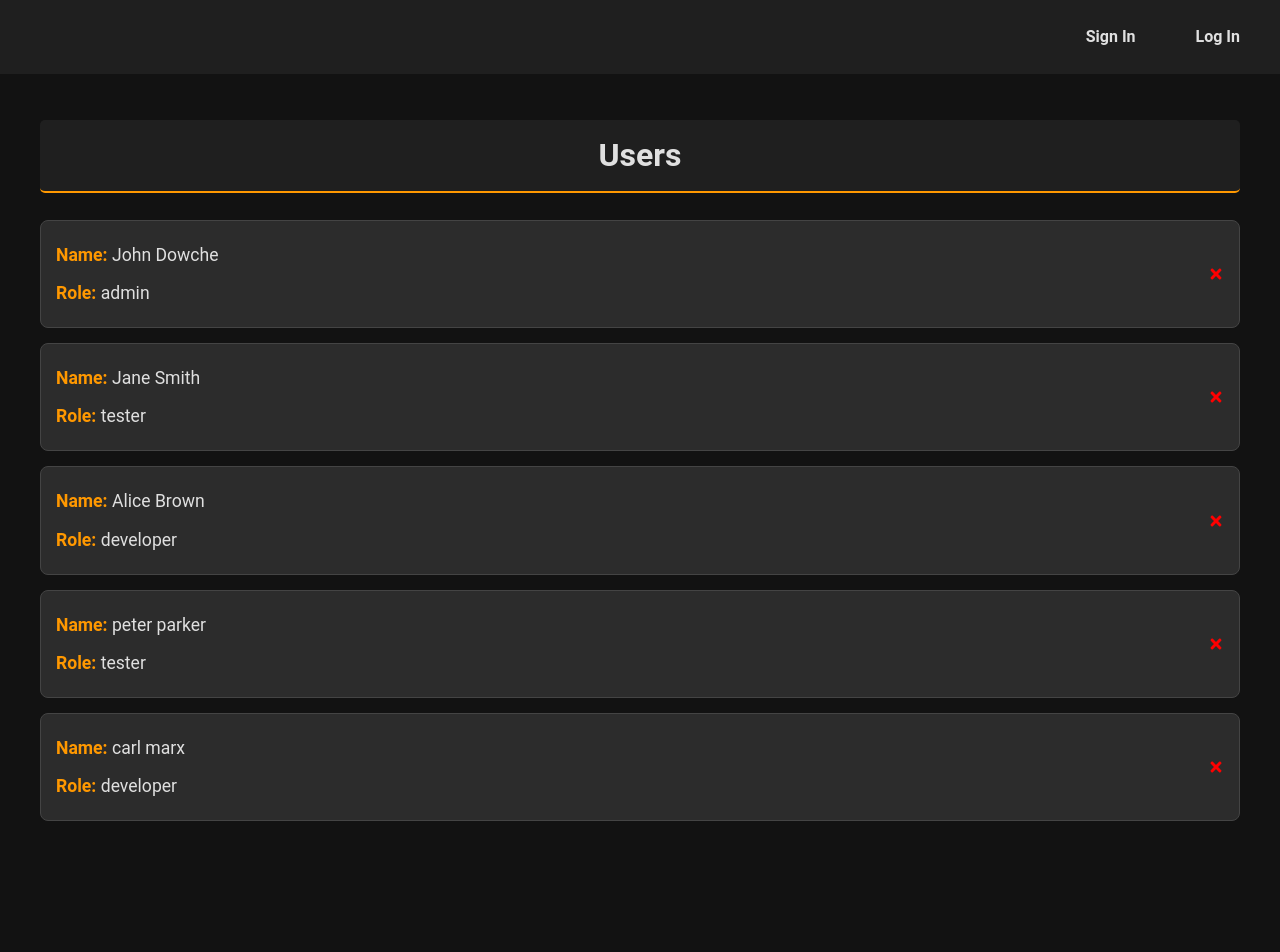
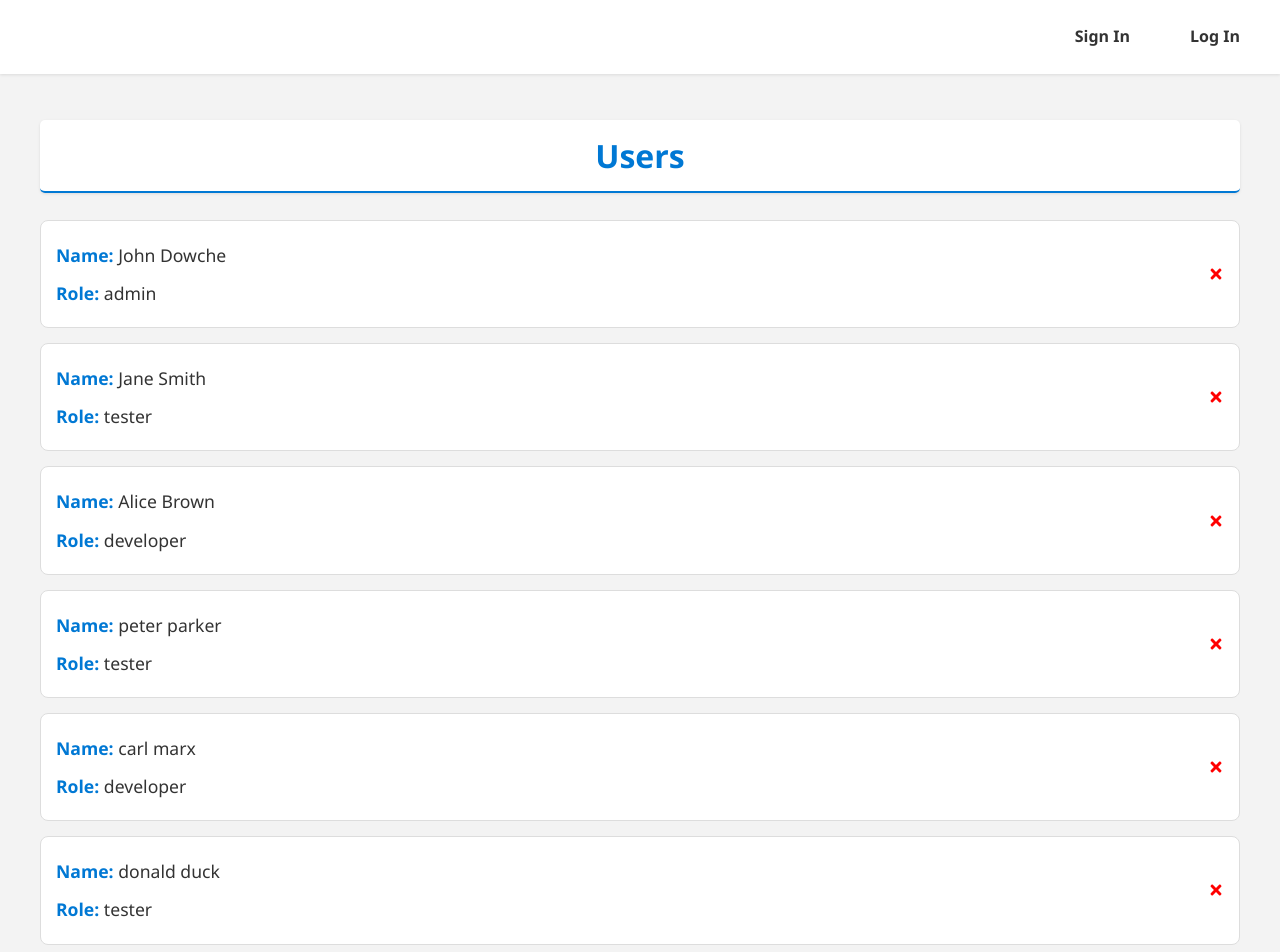
Before and after one commit to dheeraj1780/React-Basic-App, a React (Create React App) app: page /users in a window 1280 px wide. Shown: the top 952 px of the page. Before the commit the page ends 856 px from the top, so only its background shows below. Built offline with nearby package versions, Linux system fonts and the light colour scheme; data requests are answered from the project's data file.

Commit message:
changed theme and made sure proper running of function

```diff
--- a/server/db.json
+++ b/server/db.json
@@ -79,6 +79,30 @@
           "day": "8/22/2024"
         }
       ]
+    },
+    {
+      "id": "8739",
+      "firstname": "donald",
+      "lastname": "duck",
+      "role": "tester",
+      "username": "duck",
+      "password": "123",
+      "tasks": []
+    },
+    {
+      "id": "1747",
+      "firstname": "virat",
+      "lastname": "kohli",
+      "role": "admin",
+      "username": "vk",
+      "password": "123",
+      "tasks": [
+        {
+          "id": "5566",
+          "text": "play cricket",
+          "day": "8/26/2024"
+        }
+      ]
     }
   ]
 }
--- a/src/App.js
+++ b/src/App.js
@@ -29,7 +29,7 @@ function App() {
   // Add a new user and persist to server
   const addUser = async (user) => {
     const id = Math.floor(Math.random() * 10000) + 1;
-    const newUser = { id, ...user };
+    const newUser = { id:id.toString(), ...user };
 
     try {
       const response = await axios.post('http://localhost:5000/users', newUser);
--- a/src/components/Tasks.js
+++ b/src/components/Tasks.js
@@ -15,9 +15,15 @@ const Tasks = ({ user, tasks, goBack, onAdd, showAdd, addTask, deleteTask }) =>
         onClick={onAdd}
       />
       {showAdd && <AddTask user={user.id} onAdd={addTask} />}
-      {userTasks.map((task) => (
-        <Task key={task.id} task={task} onDelete={() => deleteTask(user.id, task.id)} />
-      ))}
+      {userTasks?.length
+      ?(
+        <>
+        {userTasks.map((task) => (
+          <Task key={task.id} task={task} onDelete={() => deleteTask(user.id, task.id)} />
+        ))}
+        </>
+      ):<p>No tasks assigned</p>
+      }
       <Button onClick={goBack} text='Back'/>
     </div>
   );
--- a/src/index.css
+++ b/src/index.css
@@ -1,8 +1,8 @@
 /* Global styles */
 body {
-  font-family: 'Roboto', sans-serif;
-  background-color: #121212; /* Dark background */
-  color: #e0e0e0; /* Light text */
+  font-family: 'Segoe UI', Tahoma, Geneva, Verdana, sans-serif;
+  background-color: #f3f3f3; /* Light background */
+  color: #333333; /* Dark text */
   margin: 0;
   padding: 0;
   line-height: 1.6;
@@ -18,19 +18,21 @@ body {
 /* Header */
 h2 {
   font-size: 2em;
-  color: #e0e0e0; /* Light text */
+  color: #0078d4; /* Microsoft blue */
   text-align: center;
   padding: 10px;
-  background-color: #1f1f1f; /* Slightly lighter dark background */
-  border-bottom: 2px solid #ff9800; /* Accent color */
+  background-color: #ffffff; /* White background */
+  border-bottom: 2px solid #0078d4; /* Accent color */
   border-radius: 5px;
+  box-shadow: 0px 1px 3px rgba(0, 0, 0, 0.1); /* Subtle shadow */
 }
 
 /* Navbar */
 .navbar {
-  background-color: #1f1f1f; /* Darker background */
+  background-color: #ffffff; /* White background */
   overflow: hidden;
   padding: 10px;
+  box-shadow: 0px 1px 3px rgba(0, 0, 0, 0.1); /* Subtle shadow */
 }
 
 .navbar-links {
@@ -47,7 +49,7 @@ h2 {
 
 .navbar-links li a {
   display: block;
-  color: #e0e0e0; /* Light text */
+  color: #333333; /* Dark text */
   text-align: center;
   padding: 14px 20px;
   text-decoration: none;
@@ -55,14 +57,14 @@ h2 {
 }
 
 .navbar-links li a:hover {
-  background-color: #ff9800; /* Accent color */
-  color: #121212; /* Dark background */
+  background-color: #e1e1e1; /* Light gray on hover */
+  color: #0078d4; /* Microsoft blue on hover */
   border-radius: 5px;
 }
 
 .btn {
-  background-color: #ff9800; /* Accent color */
-  color: #121212; /* Dark text */
+  background-color: #0078d4; /* Microsoft blue */
+  color: #ffffff; /* White text */
   border: none;
   padding: 10px 20px;
   text-decoration: none;
@@ -72,15 +74,15 @@ h2 {
 }
 
 .btn:hover {
-  background-color: #e68900; /* Darker accent color */
+  background-color: #005a9e; /* Darker blue on hover */
 }
 
 /* Form */
 .add-form {
-  background-color: #1f1f1f; /* Dark background */
+  background-color: #ffffff; /* White background */
   padding: 20px;
   border-radius: 5px;
-  box-shadow: 0 0 10px rgba(0, 0, 0, 0.5);
+  box-shadow: 0px 1px 3px rgba(0, 0, 0, 0.1); /* Subtle shadow */
   margin-top: 20px;
 }
 
@@ -92,27 +94,27 @@ h2 {
   display: block;
   margin-bottom: 5px;
   font-weight: bold;
-  color: #ff9800; /* Accent color */
+  color: #333333; /* Dark text */
 }
 
 .form-control input {
   width: 100%;
   padding: 10px;
   font-size: 1em;
-  border: 1px solid #333;
-  background-color: #333; /* Darker input background */
-  color: #e0e0e0; /* Light text */
+  border: 1px solid #ccc;
+  background-color: #ffffff; /* White background */
+  color: #333333; /* Dark text */
   border-radius: 5px;
 }
 
 
 /* User */
 .user {
-  background-color: #2c2c2c; /* Dark gray background */
-  border: 1px solid #444; /* Subtle border for definition */
+  background-color: #ffffff; /* White background */
+  border: 1px solid #ddd; /* Light border */
   padding: 15px;
   margin-bottom: 15px;
-  border-radius: 8px; /* Slightly larger radius for smoother corners */
+  border-radius: 8px; /* Smooth corners */
   display: flex;
   justify-content: space-between;
   align-items: center;
@@ -120,7 +122,7 @@ h2 {
 }
 
 .user:hover {
-  box-shadow: 0 4px 8px rgba(0, 0, 0, 0.3); /* Shadow on hover for a lifted effect */
+  box-shadow: 0px 4px 8px rgba(0, 0, 0, 0.1); /* Lifted effect on hover */
 }
 
 .user-info {
@@ -131,11 +133,11 @@ h2 {
 .user-info p {
   margin: 5px 0;
   font-size: 1.1em;
-  color: #e0e0e0; /* Light text */
+  color: #333333; /* Dark text */
 }
 
 .user-info p b {
-  color: #ff9800; /* Accent color for labels */
+  color: #0078d4; /* Microsoft blue for labels */
 }
 
 .user-actions {
@@ -150,8 +152,8 @@ h2 {
 
 /* Tasks */
 .task {
-  background-color: #333;
-  border: 1px solid #444;
+  background-color: #ffffff; /* White background */
+  border: 1px solid #ddd;
   padding: 15px;
   margin-bottom: 15px; /* Adds space between tasks */
   border-radius: 6px;
@@ -168,37 +170,37 @@ h2 {
 .task h3 {
   margin: 0;
   font-size: 1.2em;
-  color: #ff9800; /* Accent color for task title */
+  color: #0078d4; /* Microsoft blue for task title */
 }
 
 .task p {
   margin: 5px 0;
-  color: #e0e0e0; /* Light text */
+  color: #333333; /* Dark text */
 }
 
 .task:hover {
-  background-color: #444; /* Darker background on hover */
+  background-color: #f3f3f3; /* Light gray on hover */
 }
 
 .task button {
   background-color: transparent;
   border: none;
-  color: #ff9800; /* Accent color for delete button */
+  color: #0078d4; /* Microsoft blue for delete button */
   cursor: pointer;
   font-size: 1.2em;
   transition: color 0.3s ease;
 }
 
 .task button:hover {
-  color: #e68900; /* Darker accent color on hover */
+  color: #005a9e; /* Darker blue on hover */
 }
 
 /* Add Task Form */
 .add-task-form {
-  background-color: #2c2c2c;
+  background-color: #ffffff; /* White background */
   padding: 20px;
   border-radius: 8px;
-  box-shadow: 0 4px 8px rgba(0, 0, 0, 0.3); /* Matching shadow for consistency */
+  box-shadow: 0px 4px 8px rgba(0, 0, 0, 0.1); /* Matching shadow */
   margin-bottom: 20px;
 }
 
@@ -209,7 +211,7 @@ h2 {
 .add-task-form label {
   display: block;
   font-size: 1.1em;
-  color: #ff9800; /* Accent color for labels */
+  color: #333333; /* Dark text for labels */
   margin-bottom: 5px;
 }
 
@@ -218,14 +220,14 @@ h2 {
   width: 100%;
   padding: 10px;
   border-radius: 6px;
-  border: 1px solid #555;
-  background-color: #444;
-  color: #e0e0e0;
+  border: 1px solid #ccc;
+  background-color: #ffffff; /* White background */
+  color: #333333; /* Dark text */
   font-size: 1em;
 }
 
 .add-task-form input[type="submit"] {
-  background-color: #ff9800; /* Accent color for submit button */
+  background-color: #0078d4; /* Microsoft blue for submit button */
   border: none;
   color: white;
   padding: 10px 15px;
@@ -235,16 +237,16 @@ h2 {
 }
 
 .add-task-form input[type="submit"]:hover {
-  background-color: #e68900; /* Darker accent color on hover */
+  background-color: #005a9e; /* Darker blue on hover */
 }
-
 
 /* Footer */
 footer {
   text-align: center;
   padding: 10px;
-  background-color: #1f1f1f; /* Dark background */
-  color: #ff9800; /* Accent color */
+  background-color: #ffffff; /* White background */
+  color: #0078d4; /* Microsoft blue */
   margin-top: 20px;
   border-radius: 5px;
+  box-shadow: 0px 1px 3px rgba(0, 0, 0, 0.1); /* Subtle shadow */
 }
```
